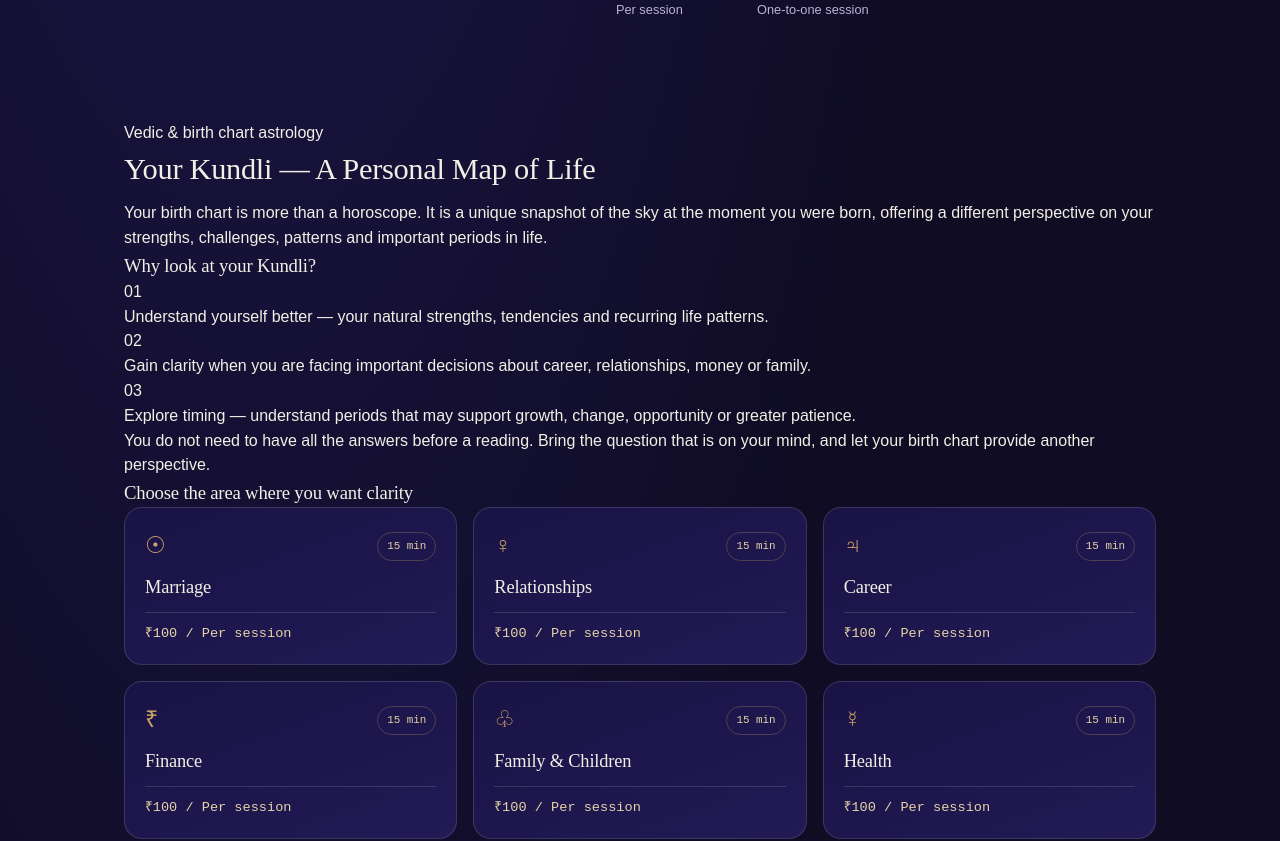
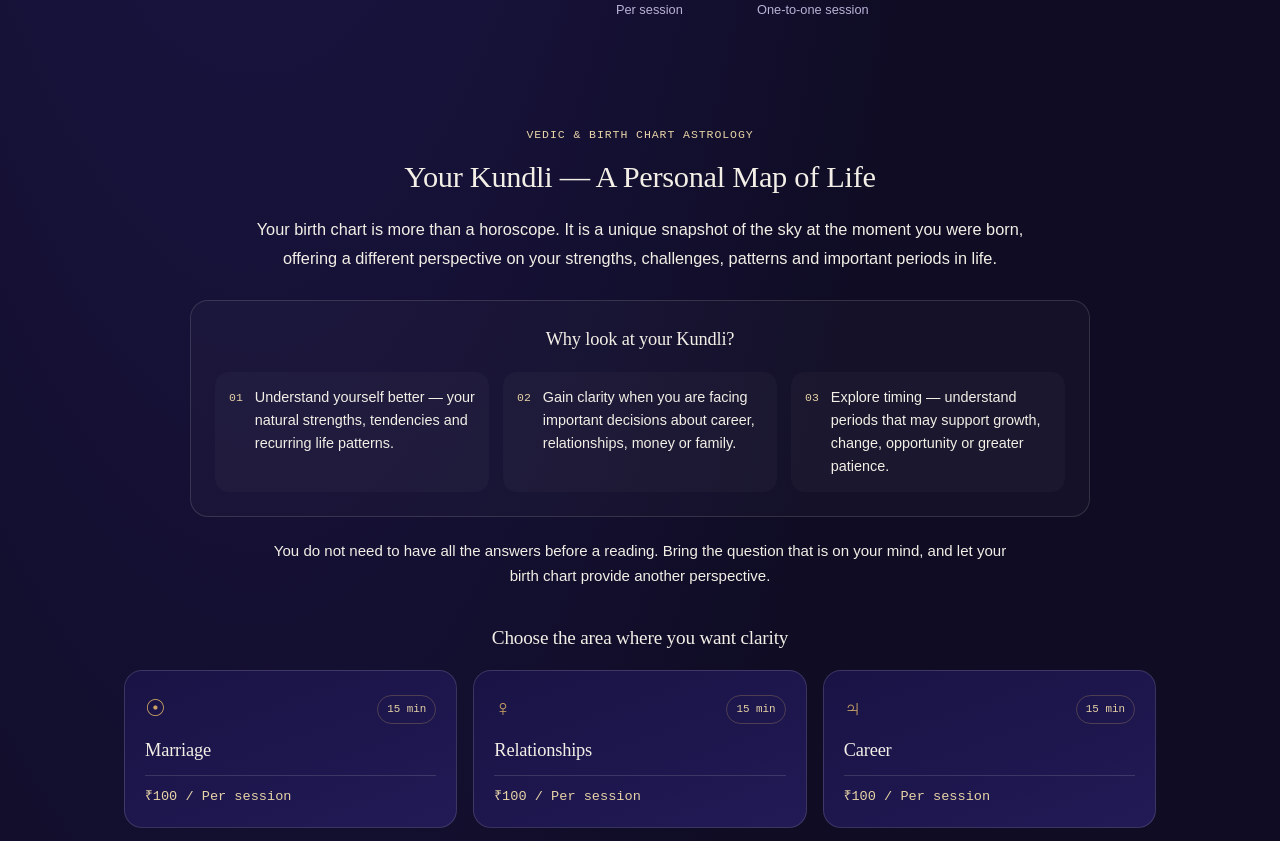
Before and after one commit to anuradha55/nakshatra-readings-gemini, a Next.js app: page / in a window 1280 px wide. Shown: the part 1760-2601 px from the top of the page. Built offline with nearby package versions, Linux system fonts and the light colour scheme; no server answers; the database is empty.

Commit message:
Style informative astrology section and service choices

```diff
--- a/app/services.css
+++ b/app/services.css
@@ -1,4 +1,17 @@
-/* Services catalogue */
+/* Informative astrology services section */
+.services-intro{max-width:900px;margin:0 auto 34px;text-align:center}
+.services-eyebrow{display:inline-block;margin-bottom:10px;color:var(--gold-soft);font-family:'JetBrains Mono',monospace;font-size:.72rem;letter-spacing:.08em;text-transform:uppercase}
+.services-intro h2{margin:0 auto 14px}
+.services-lead{max-width:780px;margin:0 auto;color:var(--muted);font-size:1.02rem;line-height:1.75}
+.services-why{margin:28px auto 0;padding:24px;border:1px solid var(--line);border-radius:18px;background:rgba(255,255,255,.025);text-align:left}
+.services-why h3{margin:0 0 18px;text-align:center;font-size:1.15rem}
+.services-points{display:grid;grid-template-columns:repeat(3,minmax(0,1fr));gap:14px}
+.services-point{display:flex;gap:12px;align-items:flex-start;padding:14px;border-radius:14px;background:rgba(255,255,255,.025)}
+.services-point-number{flex:0 0 auto;color:var(--gold-soft);font-family:'JetBrains Mono',monospace;font-size:.72rem;padding-top:3px}
+.services-point p{margin:0;color:var(--muted);font-size:.9rem;line-height:1.6}
+.services-closing{max-width:760px;margin:22px auto 0;color:var(--muted);font-size:.94rem;line-height:1.65}
+.services-choice{margin:0 auto 18px;text-align:center}
+.services-choice h3{margin:0;font-size:1.2rem}
 .service-grid-all{grid-template-columns:repeat(3,minmax(0,1fr));gap:16px}
 .service-card-compact{padding:20px;min-height:150px;display:flex;flex-direction:column;justify-content:space-between}
 .service-card-top{display:flex;align-items:center;justify-content:space-between;gap:12px;margin-bottom:12px}
@@ -7,5 +20,5 @@
 .service-duration{display:inline-flex;align-items:center;white-space:nowrap;border:1px solid rgba(205,164,99,.28);border-radius:999px;padding:5px 9px;color:var(--gold-soft);font-family:'JetBrains Mono',monospace;font-size:.68rem}
 .service-card-compact .price{margin-top:12px;padding-top:10px;border-top:1px solid var(--line)}
 .service-card-compact:last-child{border-color:rgba(205,164,99,.4);box-shadow:0 12px 30px -24px rgba(205,164,99,.8)}
-@media(max-width:860px){.service-grid-all{grid-template-columns:1fr 1fr;gap:14px}.service-card-compact{min-height:135px;padding:18px}.service-card-compact h3{font-size:1.02rem}}
-@media(max-width:520px){.service-grid-all{grid-template-columns:1fr}.service-card-compact{min-height:0}}
+@media(max-width:860px){.services-points{grid-template-columns:1fr}.service-grid-all{grid-template-columns:1fr 1fr;gap:14px}.service-card-compact{min-height:135px;padding:18px}.service-card-compact h3{font-size:1.02rem}}
+@media(max-width:520px){.services-intro{text-align:left}.services-eyebrow{font-size:.65rem}.services-lead{font-size:.94rem}.services-why{padding:18px}.services-why h3{text-align:left}.services-closing{font-size:.9rem}.services-choice{text-align:left}.service-grid-all{grid-template-columns:1fr}.service-card-compact{min-height:0}}
```
